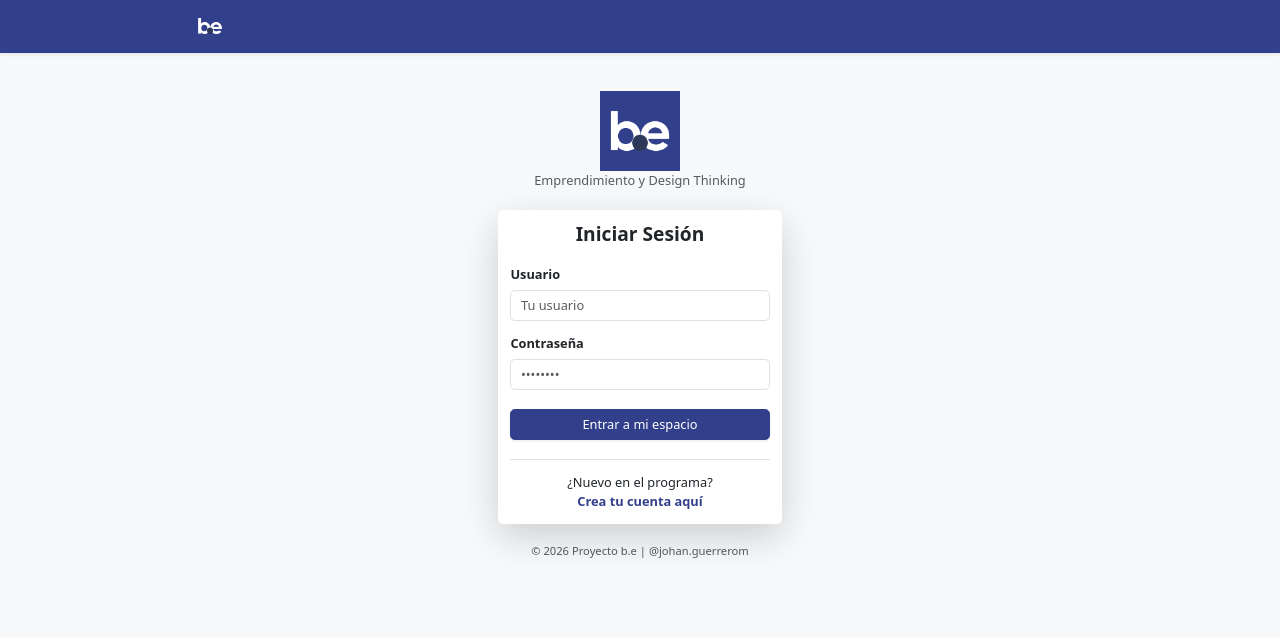
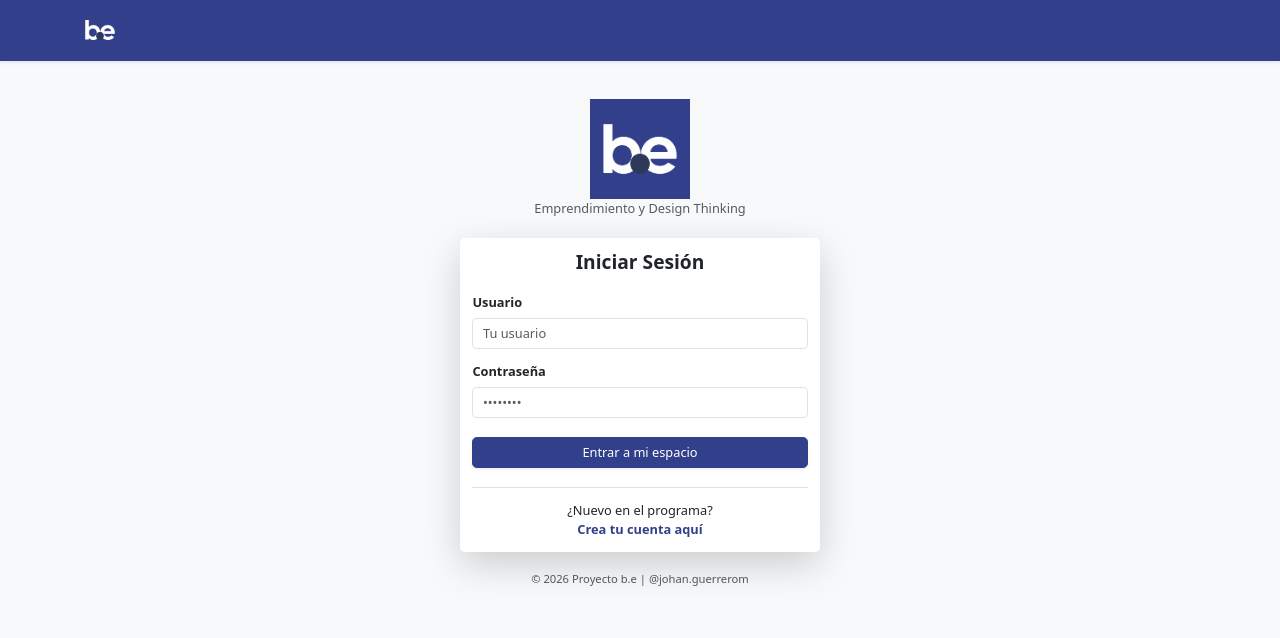
Before and after one commit to profjohang/bepuntoe, a FastAPI app: page /login in a window 1280 px wide. Shown: the top 638 px of the page. Run offline with FastAPI, Linux system fonts and the light colour scheme.

Commit message:
Ajustes estilo

```diff
--- a/templates/base.html
+++ b/templates/base.html
@@ -7,8 +7,9 @@
     <link href="https://cdn.jsdelivr.net/npm/bootstrap@5.3.0/dist/css/bootstrap.min.css" rel="stylesheet">
     <link rel="stylesheet" href="https://cdnjs.cloudflare.com/ajax/libs/font-awesome/6.4.0/css/all.min.css">
     <style>
-        body {
-        zoom: 80%;
+
+        html {
+            font-size: 80%;
         }
 
         /* PALETA DE COLORES b.e */
@@ -62,13 +63,12 @@
             margin-right: 10px;
         }
 
-        /* Estilos para el Modal Personalizado b.e */
         .modal-overlay {
             display: none;
             position: fixed;
             top: 0; left: 0;
-            width: 100%; height: 100%;
-            background: rgba(10, 10, 13, 0.8); /* Usando var(--be-black) con transparencia */
+            width: 125vw; height: 125vh;
+            background: rgba(10, 10, 13, 0.8);
             z-index: 2000;
             justify-content: center;
             align-items: center;
```
